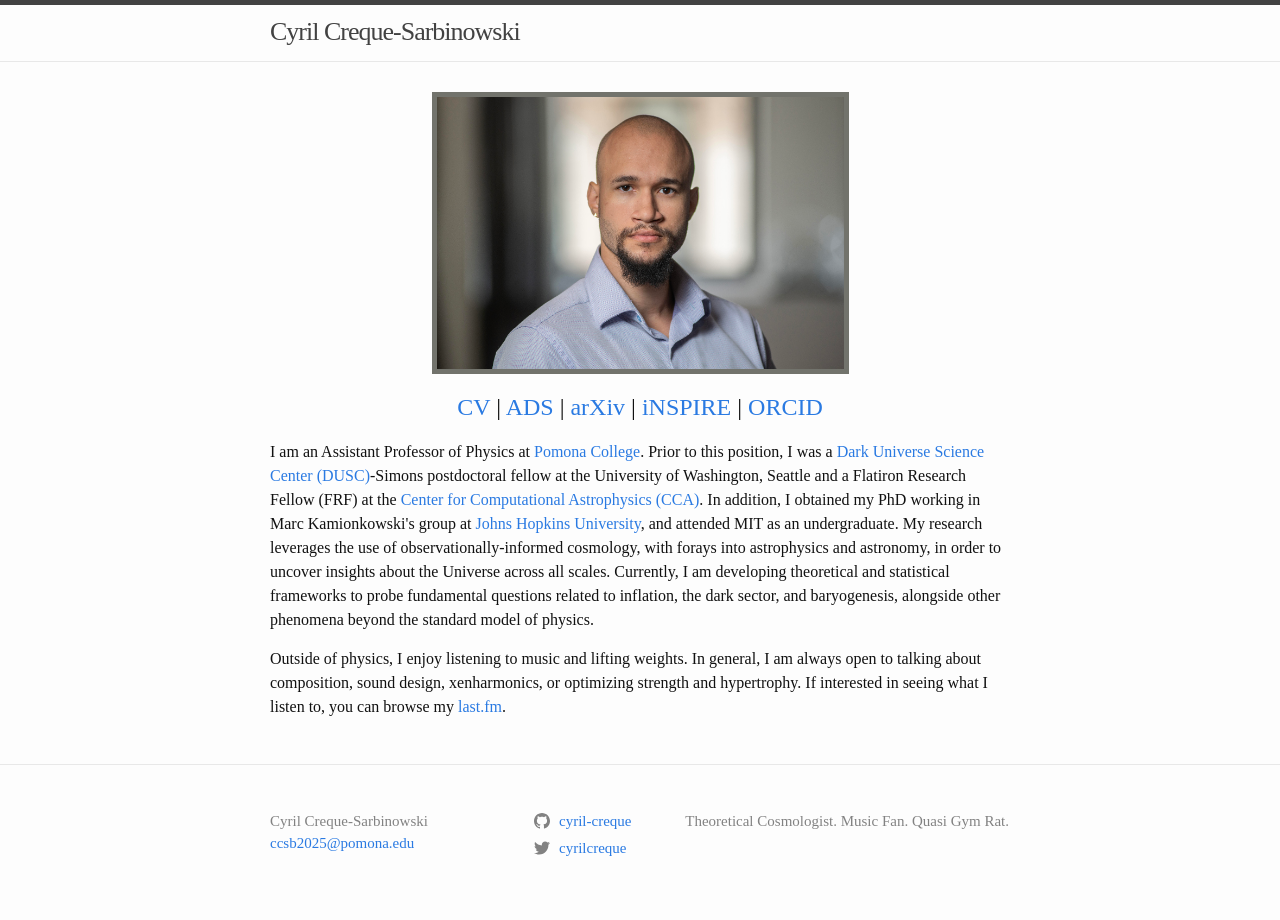
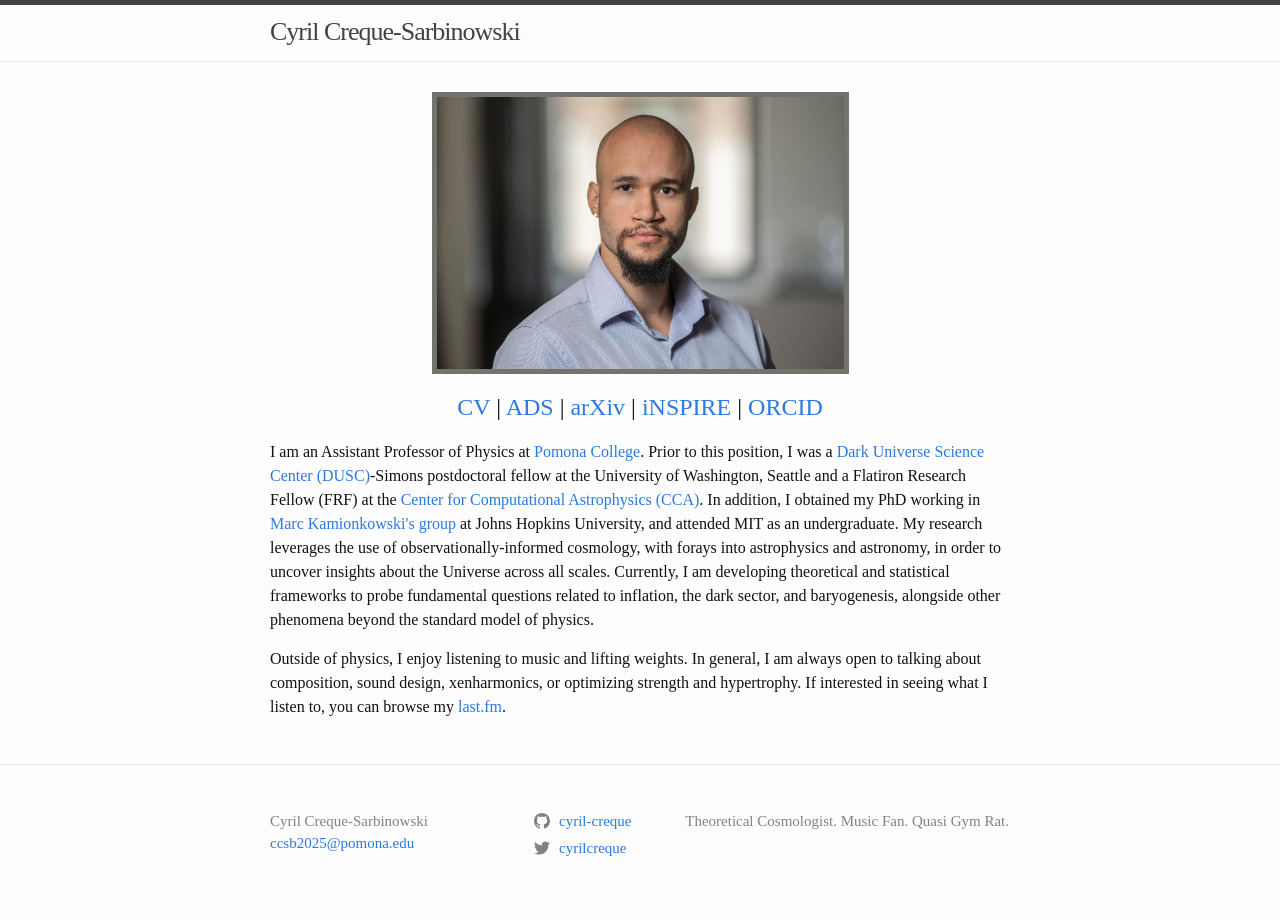
Before and after one commit to cyril-creque/cyril-creque.github.io, a Jekyll site: the page built from docs/index.markdown, in a window 1280 px wide. Built offline with Jekyll 4.4.1, drawn with Linux system fonts in a browser that asks for light colours; some web fonts are replaced.

Commit message:
Change PhD Hyperlink

```diff
--- a/docs/index.markdown
+++ b/docs/index.markdown
@@ -42,7 +42,7 @@
 </h2>
 </p>
 <p style = "font-family: Computer Modern">
-I am an Assistant Professor of Physics at <a href="https://www.pomona.edu/academics/departments/physics-and-astronomy">Pomona College</a>. Prior to this position, I was a <a href="https://www.washington.edu/research/research-centers/dark-universe-science-center-dusc/">Dark Universe Science Center (DUSC)</a>-Simons postdoctoral fellow at the University of Washington, Seattle and a Flatiron Research Fellow (FRF) at the <a href="https://www.simonsfoundation.org/flatiron/center-for-computational-astrophysics/">Center for Computational Astrophysics (CCA)</a>. In addition, I obtained my PhD working in Marc Kamionkowski's group at <a href="https://sites.krieger.jhu.edu/kamionkowski/students-and-postdocs/">Johns Hopkins University</a>, and attended MIT as an undergraduate. My research leverages the use of observationally-informed cosmology, with forays into astrophysics and astronomy, in order to uncover insights about the Universe across all scales. Currently, I am developing theoretical and statistical frameworks to probe fundamental questions related to inflation, the dark sector, and baryogenesis, alongside other phenomena beyond the standard model of physics.
+I am an Assistant Professor of Physics at <a href="https://www.pomona.edu/academics/departments/physics-and-astronomy">Pomona College</a>. Prior to this position, I was a <a href="https://www.washington.edu/research/research-centers/dark-universe-science-center-dusc/">Dark Universe Science Center (DUSC)</a>-Simons postdoctoral fellow at the University of Washington, Seattle and a Flatiron Research Fellow (FRF) at the <a href="https://www.simonsfoundation.org/flatiron/center-for-computational-astrophysics/">Center for Computational Astrophysics (CCA)</a>. In addition, I obtained my PhD working in <a href="https://sites.krieger.jhu.edu/kamionkowski/students-and-postdocs/">Marc Kamionkowski's group</a> at Johns Hopkins University, and attended MIT as an undergraduate. My research leverages the use of observationally-informed cosmology, with forays into astrophysics and astronomy, in order to uncover insights about the Universe across all scales. Currently, I am developing theoretical and statistical frameworks to probe fundamental questions related to inflation, the dark sector, and baryogenesis, alongside other phenomena beyond the standard model of physics.
 </p>
 <p style = "font-family: Computer Modern">
 Outside of physics, I enjoy listening to music and lifting weights. In general, I am always open to talking about composition, sound design, xenharmonics, or optimizing strength and hypertrophy. If interested in seeing what I listen to, you can browse my <a href = "https://last.fm/user/Cyrilcs">last.fm</a>.
```
